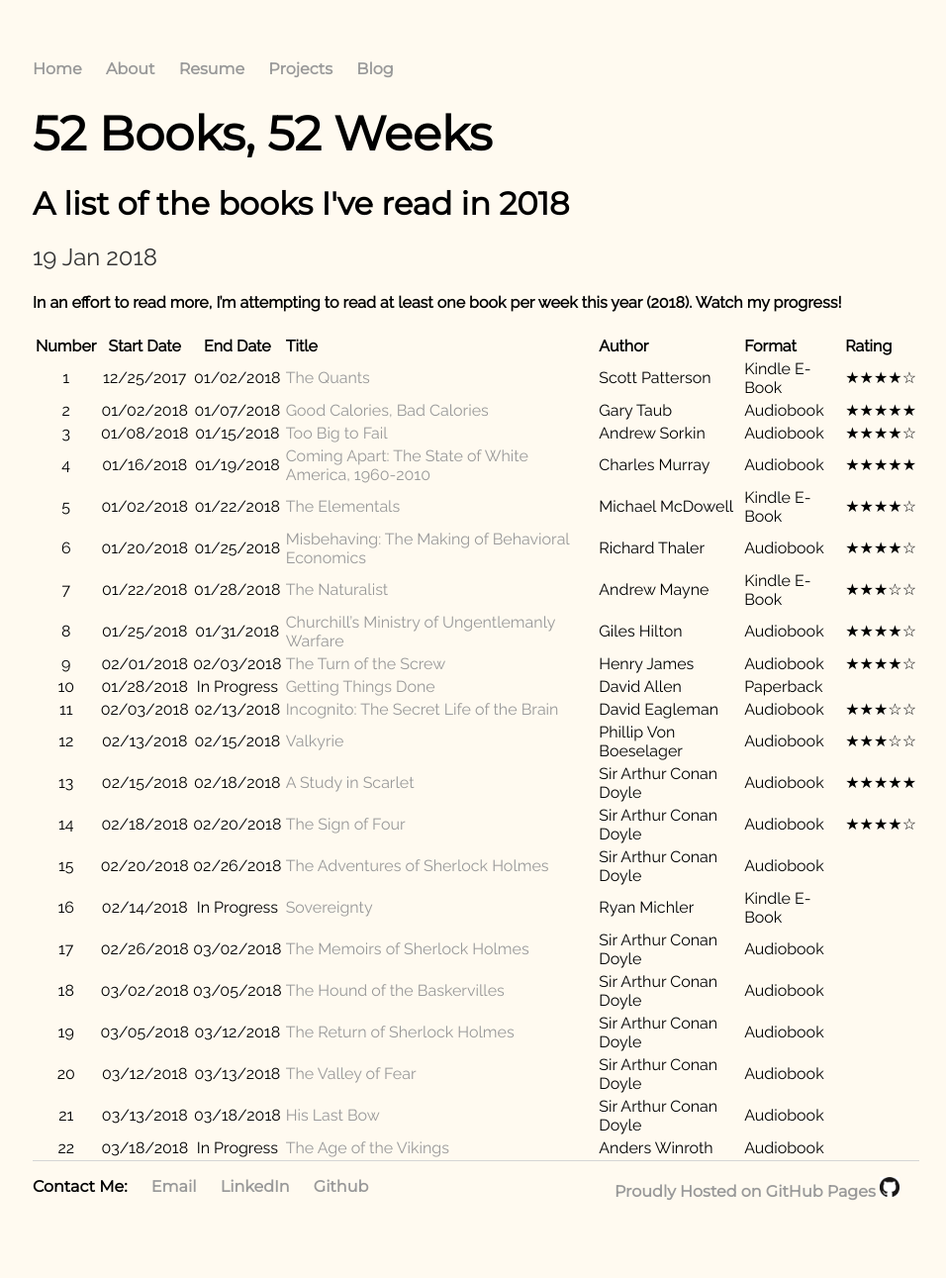
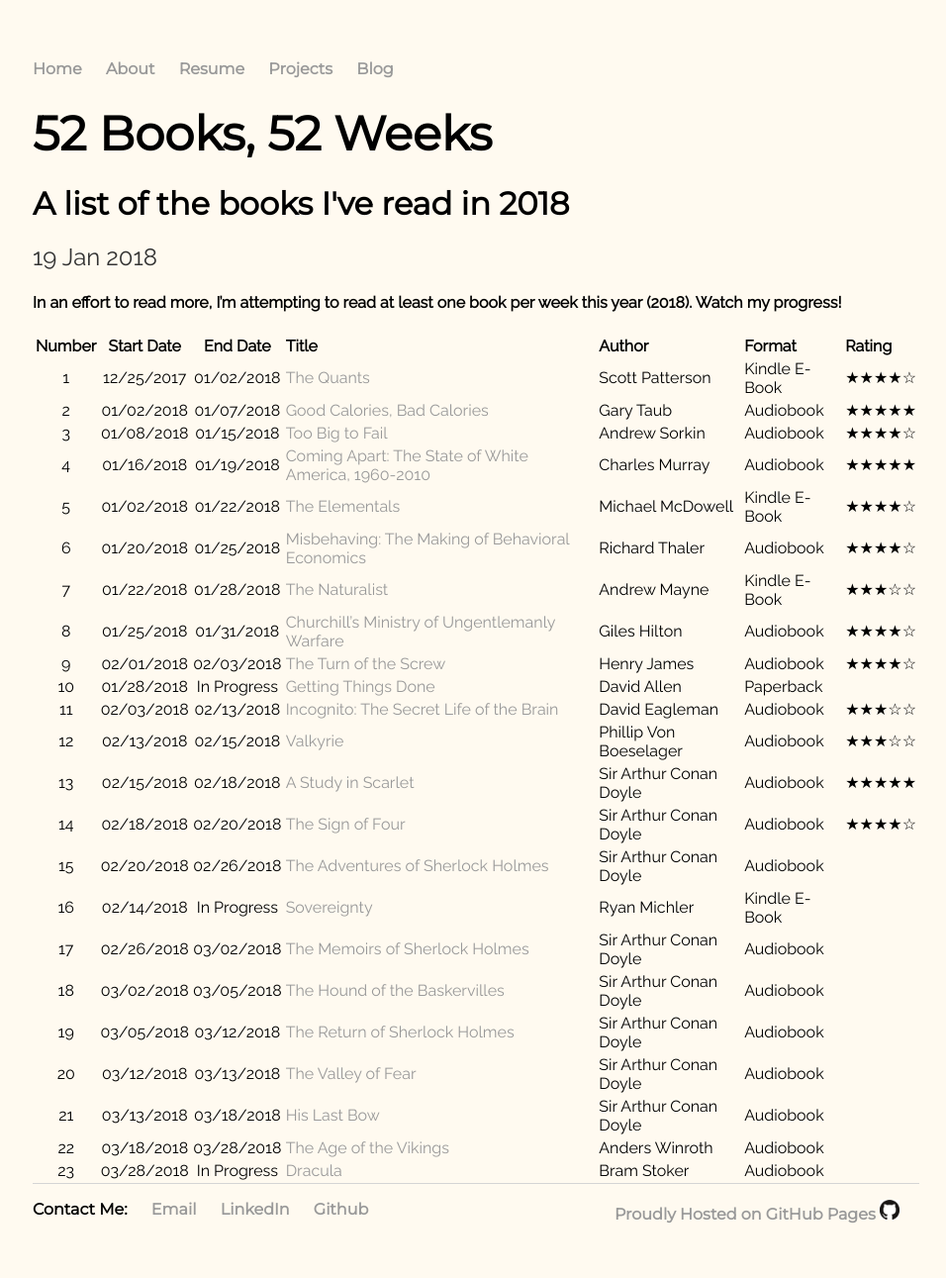
Before and after one commit to shindig7/my-site, a Jekyll site: the page built from _posts/2018-01-19-52-books-52-weeks.md, in a window 1280 px wide. Shown: the whole page at 99% size, without its empty margins (159-1115 px from the left). Built offline with Jekyll 4.4.1, drawn with Linux system fonts in a browser that asks for light colours; before the commit the page ends 1268 px from its top, so only the background shows below that.

Commit message:
Added Dracula

```diff
--- a/_posts/2018-01-19-52-books-52-weeks.md
+++ b/_posts/2018-01-19-52-books-52-weeks.md
@@ -17,20 +17,20 @@
 |   7   | 01/22/2018 |  01/28/2018  | [The Naturalist]                                      | Andrew Mayne           | Kindle E-Book | ★★★☆☆  |
 |   8   | 01/25/2018 |  01/31/2018  | [Churchill's Ministry of Ungentlemanly Warfare]       | Giles Hilton           | Audiobook     | ★★★★☆  |
 |   9   | 02/01/2018 |  02/03/2018  | [The Turn of the Screw]                               | Henry James            | Audiobook     | ★★★★☆  |
-|   10  | 01/28/2018 |  In Progress | [Getting Things Done]		                      		    | David Allen            | Paperback     |           |
+|   10  | 01/28/2018 |  In Progress | [Getting Things Done]		                    | David Allen            | Paperback     |        |
 |   11  | 02/03/2018 |  02/13/2018  | [Incognito: The Secret Life of the Brain]             | David Eagleman         | Audiobook     | ★★★☆☆  |
 |   12  | 02/13/2018 |  02/15/2018  | [Valkyrie]                                            | Phillip Von Boeselager | Audiobook     | ★★★☆☆  |
 |   13  | 02/15/2018 |  02/18/2018  | [A Study in Scarlet][SH]                              | Sir Arthur Conan Doyle | Audiobook     | ★★★★★  |
 |   14  | 02/18/2018 |  02/20/2018  | [The Sign of Four][SH]                                | Sir Arthur Conan Doyle | Audiobook     | ★★★★☆  |
-|   15  | 02/20/2018 |  02/26/2018  | [The Adventures of Sherlock Holmes][SH]               | Sir Arthur Conan Doyle | Audiobook     |           |
-|   16  | 02/14/2018 |  In Progress | [Sovereignty]                                         | Ryan Michler           | Kindle E-Book |           |
-|   17  | 02/26/2018 |  03/02/2018  | [The Memoirs of Sherlock Holmes][SH]                  | Sir Arthur Conan Doyle | Audiobook     |
-|   18  | 03/02/2018 |  03/05/2018  | [The Hound of the Baskervilles][SH]                   | Sir Arthur Conan Doyle | Audiobook     |
-|   19  | 03/05/2018 |  03/12/2018  | [The Return of Sherlock Holmes][SH]                   | Sir Arthur Conan Doyle | Audiobook     |
-|   20  | 03/12/2018 |  03/13/2018  | [The Valley of Fear][SH]                              | Sir Arthur Conan Doyle | Audiobook     |
-|   21  | 03/13/2018 |  03/18/2018  | [His Last Bow][SH]                                    | Sir Arthur Conan Doyle | Audiobook     |
-|   22  | 03/18/2018 |  In Progress | [The Age of the Vikings]                              | Anders Winroth         | Audiobook     |
-
+|   15  | 02/20/2018 |  02/26/2018  | [The Adventures of Sherlock Holmes][SH]               | Sir Arthur Conan Doyle | Audiobook     |        |
+|   16  | 02/14/2018 |  In Progress | [Sovereignty]                                         | Ryan Michler           | Kindle E-Book |        |
+|   17  | 02/26/2018 |  03/02/2018  | [The Memoirs of Sherlock Holmes][SH]                  | Sir Arthur Conan Doyle | Audiobook     |        |
+|   18  | 03/02/2018 |  03/05/2018  | [The Hound of the Baskervilles][SH]                   | Sir Arthur Conan Doyle | Audiobook     |        |
+|   19  | 03/05/2018 |  03/12/2018  | [The Return of Sherlock Holmes][SH]                   | Sir Arthur Conan Doyle | Audiobook     |        |
+|   20  | 03/12/2018 |  03/13/2018  | [The Valley of Fear][SH]                              | Sir Arthur Conan Doyle | Audiobook     |        |
+|   21  | 03/13/2018 |  03/18/2018  | [His Last Bow][SH]                                    | Sir Arthur Conan Doyle | Audiobook     |        |
+|   22  | 03/18/2018 |  03/28/2018  | [The Age of the Vikings]                              | Anders Winroth         | Audiobook     |        |
+|   23  | 03/28/2018 |  In Progress | [Dracula]                                             | Bram Stoker            | Audiobook     |        |
 
 
 [The Quants]: https://www.amazon.com/Quants-Whizzes-Conquered-Street-Destroyed-ebook/dp/B0036894XC/ref=sr_1_1?ie=UTF8&qid=1516657819&sr=8-1&keywords=the+quants "Amazon: The Quants"
@@ -62,3 +62,5 @@
 [Sovereignty]: https://www.amazon.com/Sovereignty-Battle-Hearts-Minds-Men-ebook/dp/B0794HS83X/ "Amazon: Sovereignty"
 
 [The Age of the Vikings]: https://www.amazon.com/The-Age-of-the-Vikings/dp/B00NDMFO7G/ "Amazon: Age of Vikings"
+
+[Dracula]: https://www.amazon.com/Dracula-Audible-Edition/dp/B007B7GOYQ/ "Amazon: Dracula"
```
